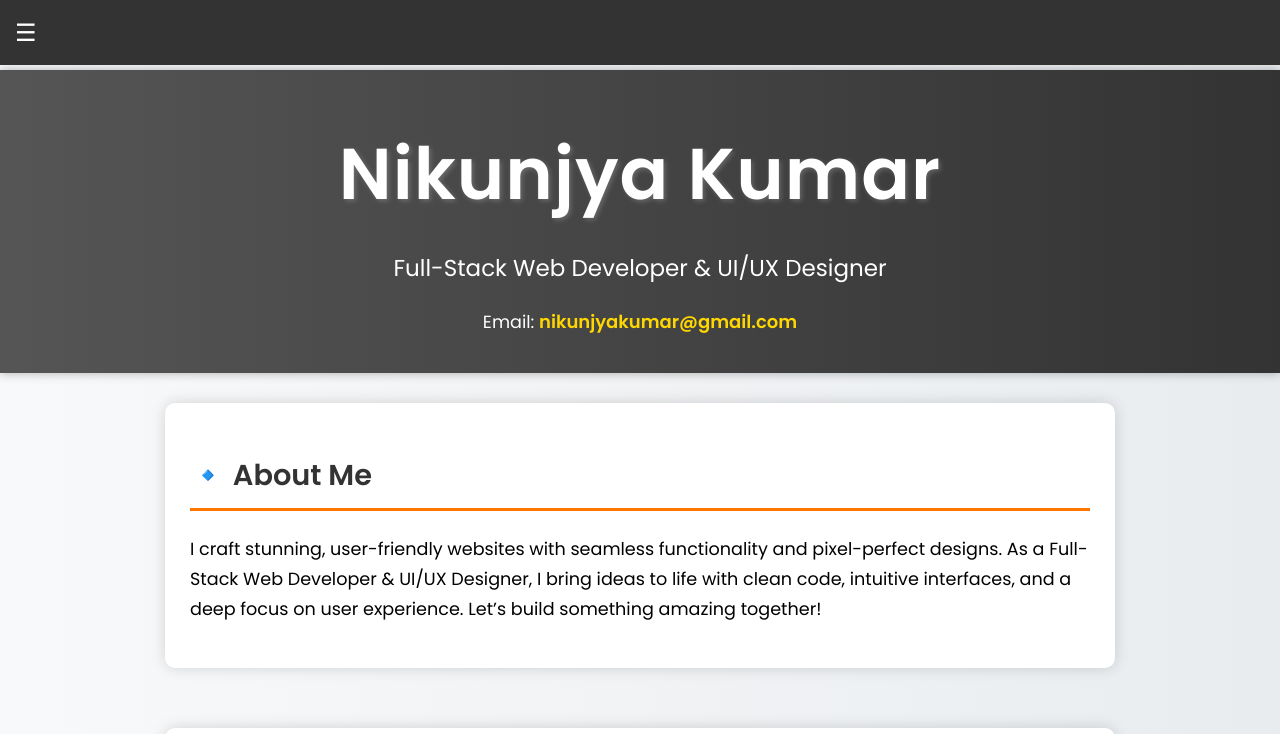
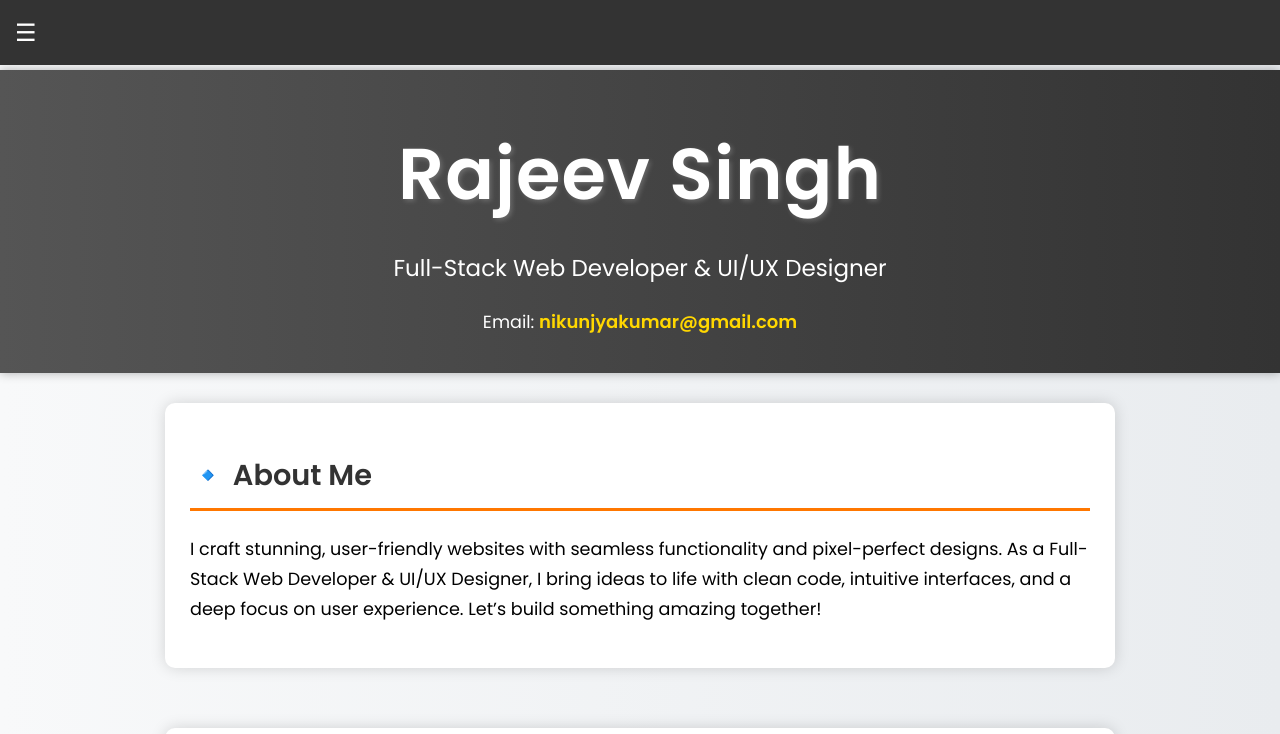
Before and after one commit to nikunjya425/portfolio, a plain HTML site: page index.html in a window 1280 px wide. Shown: the top 734 px of the page. Drawn offline with Linux system fonts and the light colour scheme.

Commit message:
Update index.html

```diff
--- a/index.html
+++ b/index.html
@@ -3,13 +3,13 @@
 <head>
     <meta charset="UTF-8">
     <meta name="viewport" content="width=device-width, initial-scale=1.0">
-    <title>Nikunjya Kumar - Portfolio</title>
+    <title>Rajeev Singh - Portfolio</title>
     <link rel="stylesheet" href="style.css">
 </head>
 <body>
 
     <header>
-        <h1>Nikunjya Kumar</h1>
+        <h1>Rajeev Singh</h1>
         <p style="font-size: 23px;">Full-Stack Web Developer & UI/UX Designer</p>
         <p>Email: <a href="mailto:nikunjyakumar@gmail.com"
           class="email-link"
```
